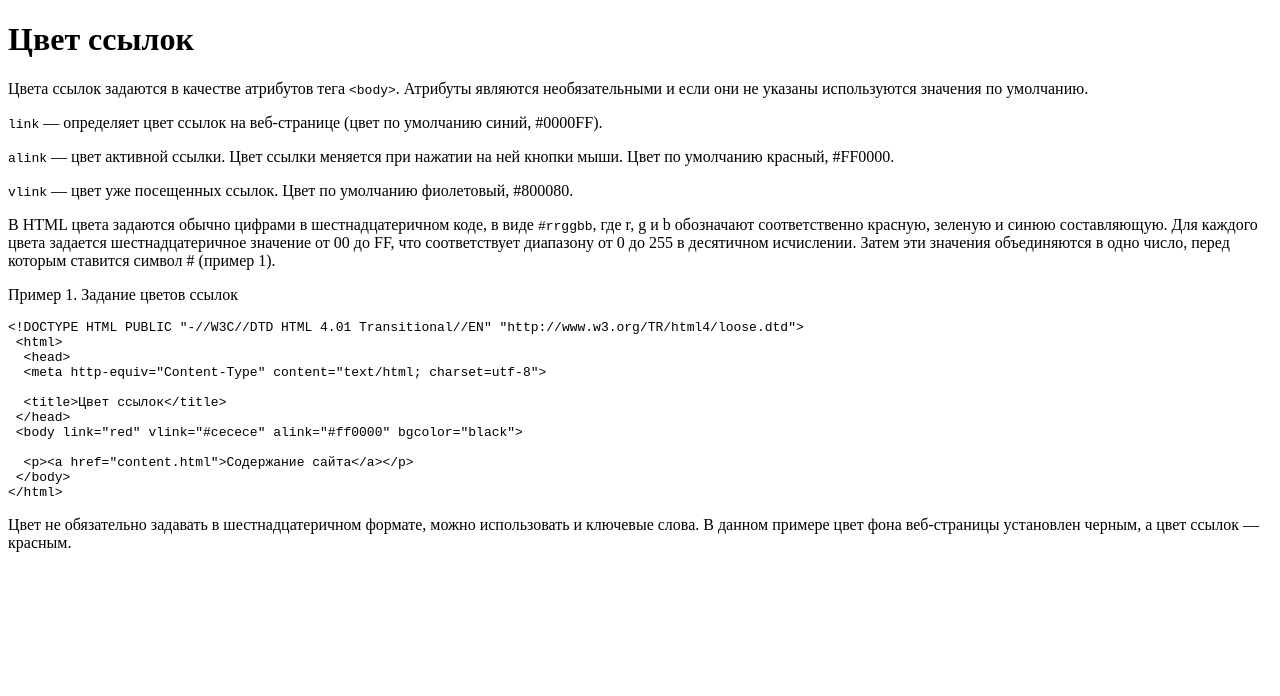
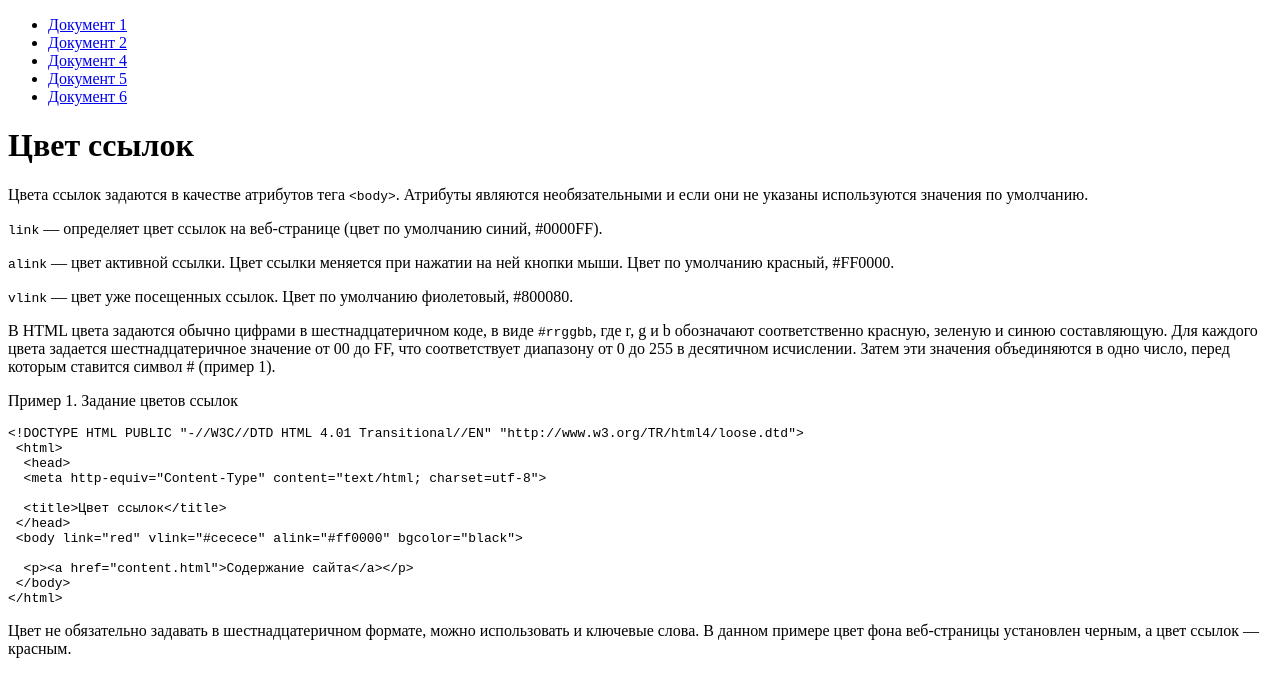
Before and after one commit to DeveloperInPants/DeveloperInPants.github.io, a plain HTML site: page lab1/lab_3/doc2.html in a window 1280 px wide. Drawn offline with Linux system fonts and the light colour scheme.

Commit message:
Update doc2.html

```diff
--- a/lab1/lab_3/doc2.html
+++ b/lab1/lab_3/doc2.html
@@ -5,6 +5,15 @@
   <title>Цвет ссылок</title>
 </head>
 <body>
+<nav>
+  <ul>
+    <li><a href="doc.html">Документ 1</a></li>
+    <li><a href="doc1.html">Документ 2</a></li>
+    <li><a href="doc3.html">Документ 4</a></li>
+    <li><a href="doc4.html">Документ 5</a></li>
+    <li><a href="doc5.html">Документ 6</a></li>
+  </ul>
+</nav>
 <h1>Цвет ссылок</h1>
 <p>Цвета ссылок задаются в качестве атрибутов тега <code>&lt;body&gt;</code>.
  Атрибуты являются необязательными и если они не указаны используются
```
